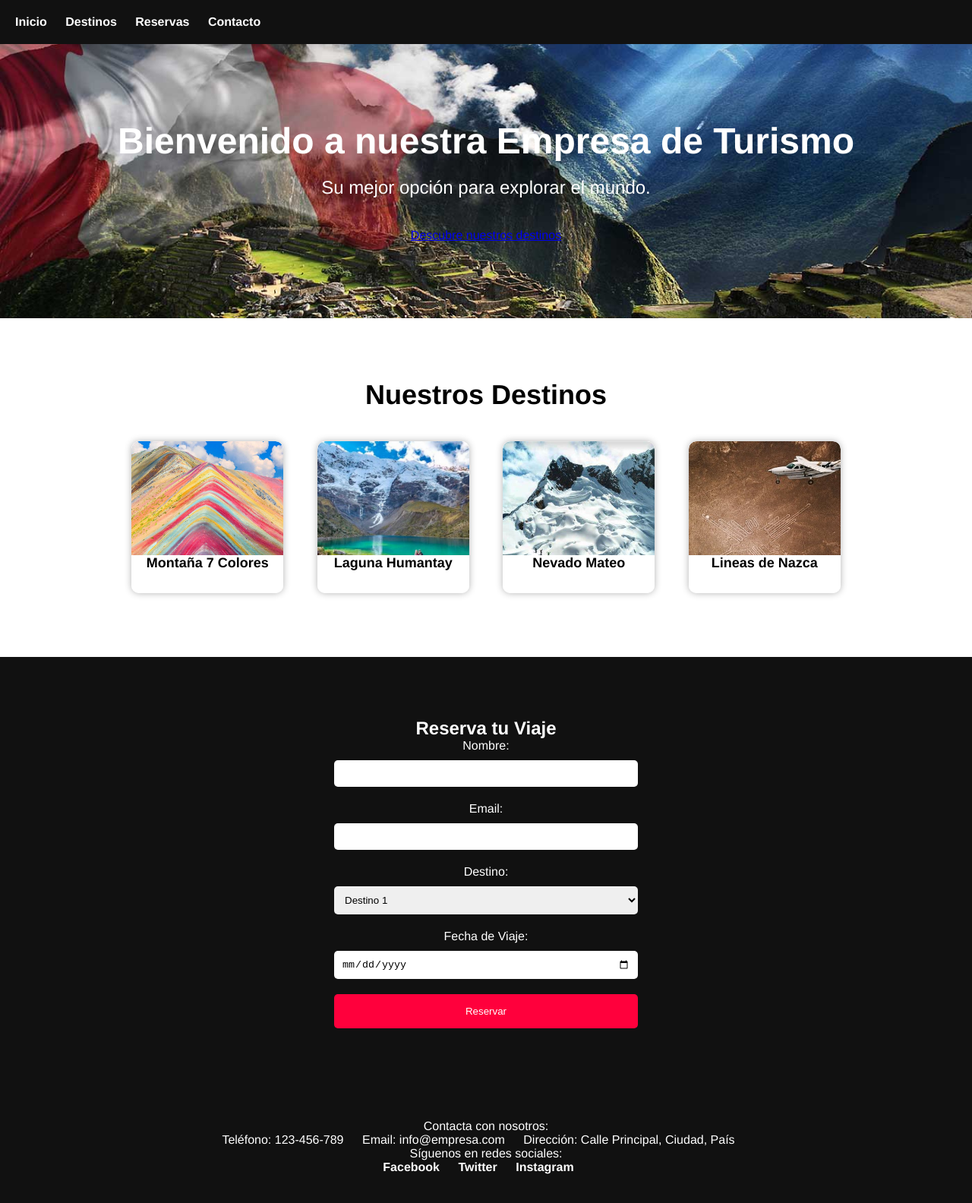
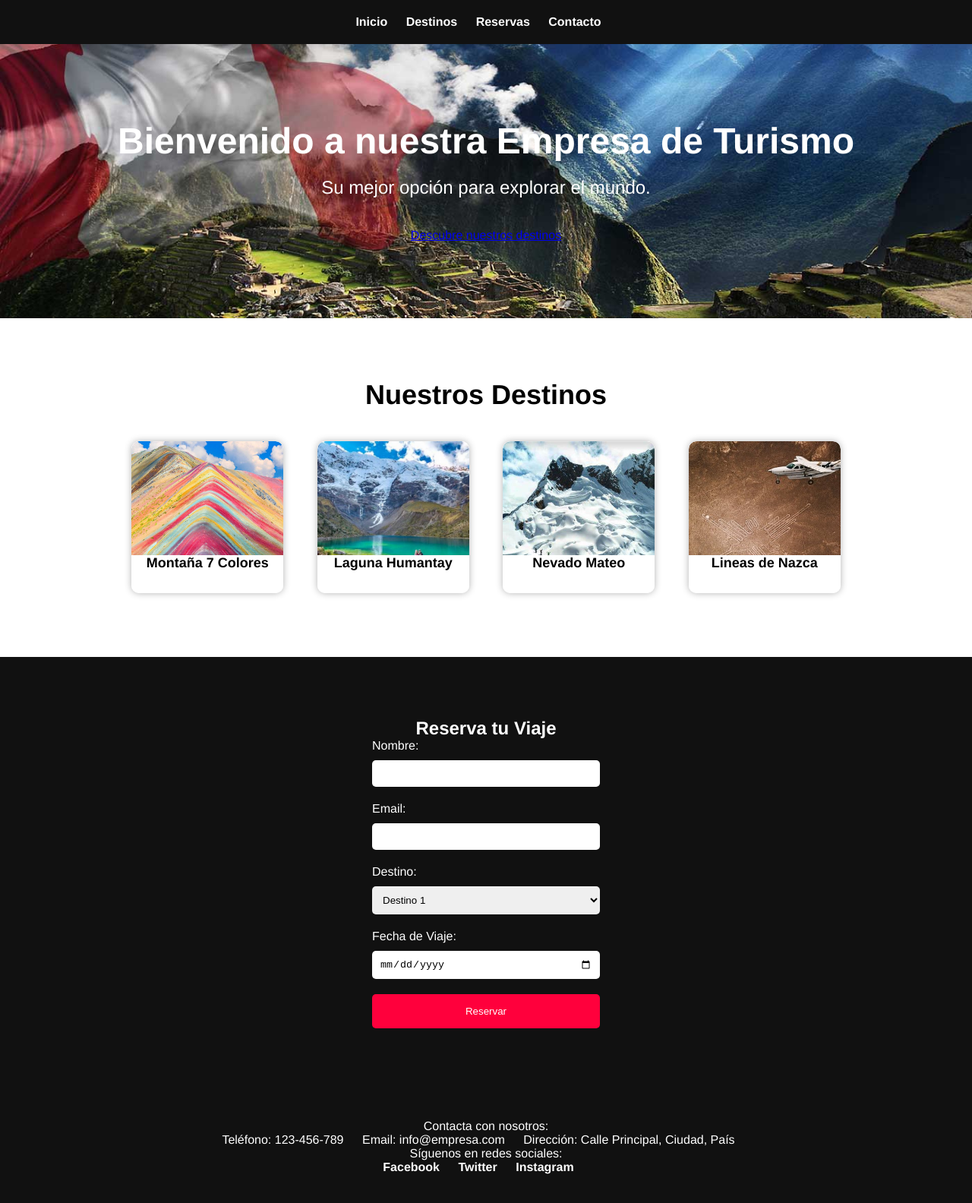
Before and after one commit to cesarft27/EmpresaTurismo, a plain HTML site: page index.html in a window 1280 px wide. Shown: the whole page at 76% size. Drawn offline with Linux system fonts and the light colour scheme.

Commit message:
Ajusto css

```diff
--- a/style.css
+++ b/style.css
@@ -14,6 +14,7 @@ body, html, h1, h2, h3, p, ul, li, a, img, form, input, select, button {
     background-color: #111;
     color: #fff;
     padding: 20px;
+    text-align: center;
   }
 
   nav ul {
@@ -77,6 +78,12 @@ body, html, h1, h2, h3, p, ul, li, a, img, form, input, select, button {
     width: 200px;
   }
 
+  .destino:hover{
+    transform:scale(1.1);
+    /* background-color: #072946; */
+
+
+}
 
   .destino img {
     width: 100%;
@@ -108,12 +115,7 @@ body, html, h1, h2, h3, p, ul, li, a, img, form, input, select, button {
 }
 
 
-.imagendestino img:hover{
-    transform:scale(1.1);
-    /* background-color: #072946; */
 
-
-}
 
 .textodestino{
     /* border: 1px solid black; */
@@ -135,14 +137,17 @@ body, html, h1, h2, h3, p, ul, li, a, img, form, input, select, button {
   }
 
   form {
-    max-width: 400px;
+    max-width: 300px;
     margin: 0 auto;
+    display: flex;
+    flex-wrap: wrap;
   }
 
   form label {
     display: block;
     margin-bottom: 10px;
   }
+
 
   form input, form select {
     width: 100%;
```
